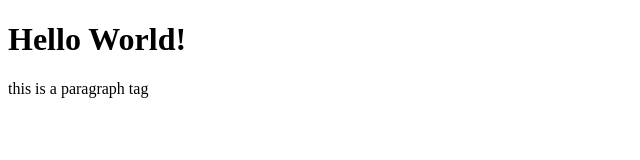
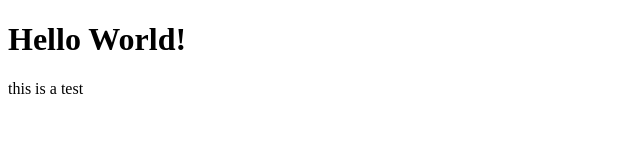
Before and after one commit to shreyas1307/100-days-of-code, a plain HTML site: page html-css-course/html module/01_basic_layout.html in a window 1280 px wide. Shown: the full height of the page, 0-640 px from the left. Drawn offline with Linux system fonts and the light colour scheme.

Commit message:
Practicing HTML

```diff
--- a/html-css-course/html module/01_basic_layout.html
+++ b/html-css-course/html module/01_basic_layout.html
@@ -8,6 +8,6 @@
   </head>
   <body>
     <h1>Hello World!</h1>
-    <p>this is a paragraph tag</p>
+    <p>this is a test</p>
   </body>
 </html>
```
